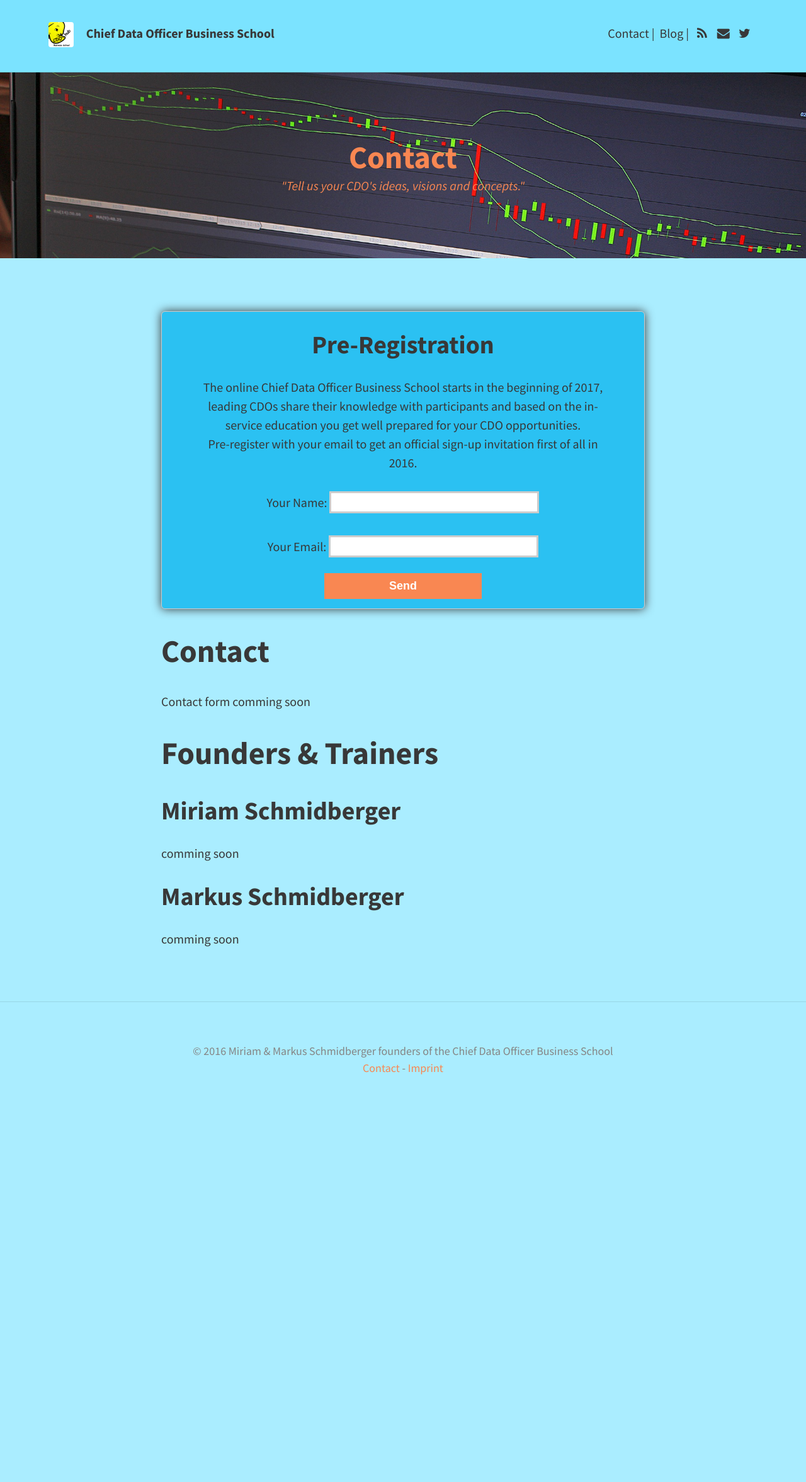
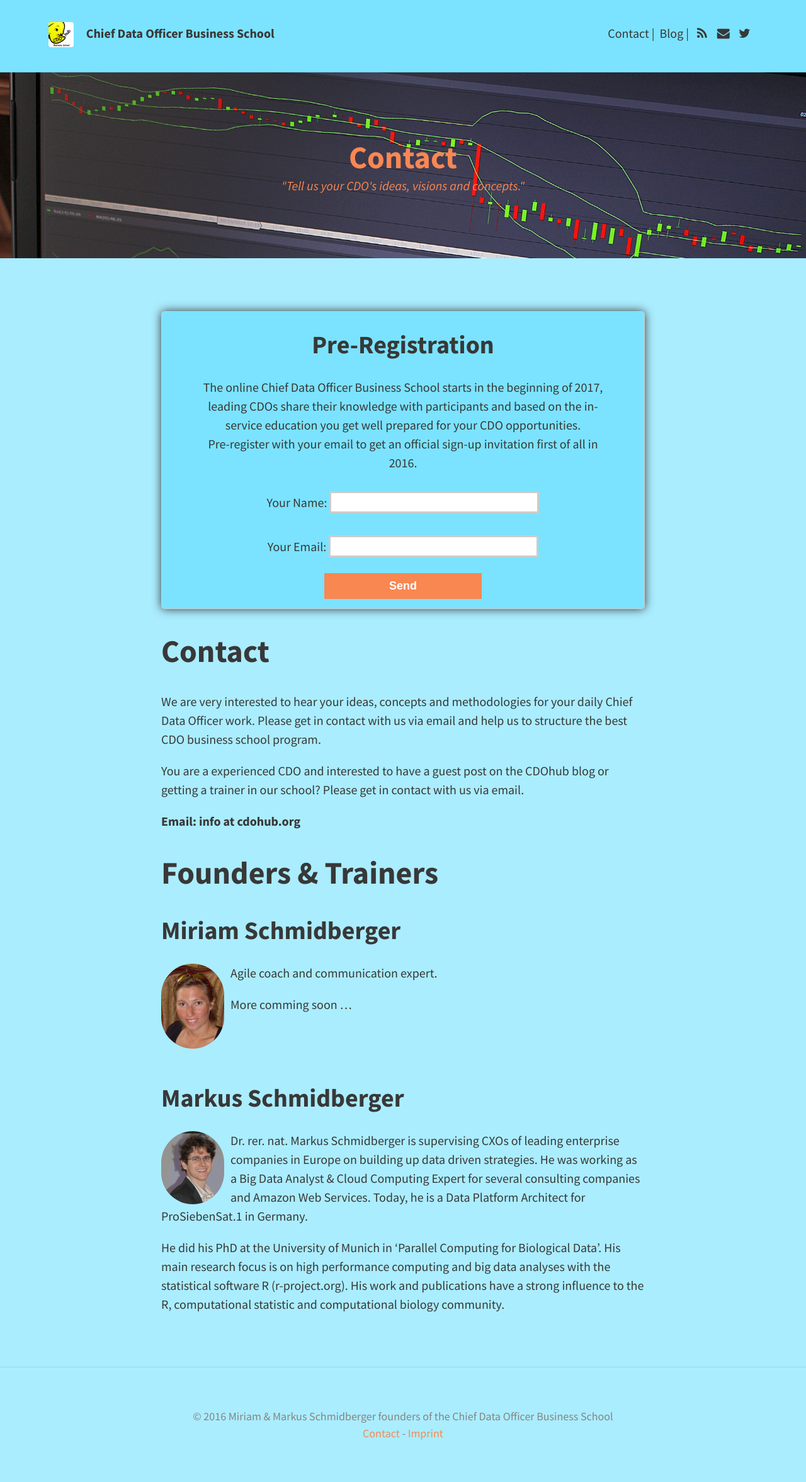
Before and after one commit to schmidb/CDOhub, a Jekyll site: the page built from contact.md, in a window 1280 px wide. Shown: the whole page at 63% size. Built offline with Jekyll 4.4.1, drawn with Linux system fonts in a browser that asks for light colours; nearby versions of some CDN libraries; before the commit the page ends 1773 px from its top, so only the background shows below that.

Commit message:
new image folder layout and contact update

```diff
--- a/contact.md
+++ b/contact.md
@@ -3,18 +3,44 @@ layout: page
 title: Contact
 subtitle: Tell us your CDO's ideas, visions and concepts.
 permalink: /contact/
-feature-img: "img/banner-643724.jpg"
+feature-img: "img/header/banner-643724.jpg"
 ---
 
 {% include preregistration.html %}
 
 # Contact
-Contact form comming soon
+We are very interested to hear your ideas, concepts and methodologies
+for your daily Chief Data Officer work. Please get in contact with us
+via email and help us to structure the best CDO business school program.
+
+You are a experienced CDO and interested to have a guest post on the
+CDOhub blog or getting a trainer in our school? Please get in contact
+with us via email.
+
+**Email: info at cdohub.org**
 
 # Founders & Trainers
 
 ## Miriam Schmidberger
-comming soon
+![Miriam](/img/miriam.jpg){:style="width:100px; float: left;
+margin-right: 10px; border-radius: 53px;"}
+Agile coach and communication expert.
+
+More comming soon ...
+
+<br><br>
 
 ## Markus Schmidberger
-comming soon
+![Markus](/img/markus.jpeg){:style="width:100px; float: left;
+margin-right: 10px; border-radius: 53px;"}
+Dr. rer. nat. Markus Schmidberger is supervising CXOs of leading
+enterprise companies in Europe on building up data driven strategies.
+He was working as a Big Data Analyst & Cloud Computing Expert for several
+consulting companies and Amazon Web Services. Today, he is a Data
+Platform Architect for ProSiebenSat.1 in Germany.
+
+He did his PhD at the University of Munich in 'Parallel Computing for
+Biological Data'. His main research focus is on high performance
+computing and big data analyses with the statistical software R
+(r-project.org). His work and publications have a strong influence to
+the R,  computational statistic and computational biology community.
--- a/css/main.scss
+++ b/css/main.scss
@@ -20,7 +20,7 @@
 
 // Form
 div#form_sample{
-  background-color:#2BC1F2;
+  background-color:rgba(60, 214, 255, 0.43);
   text-align:center;
   border:1px solid #ccc;
   width:100%;
```
Also changed, not shown: home.md (+5 -5 lines), imprint.md (+6 -6 lines), thankspreregistration.md (+1 -1 lines), img/header/banner-1044114.jpg (renamed from img/banner-1044114.jpg), img/header/banner-643724.jpg (renamed from img/banner-643724.jpg), img/header/banner-723917.jpg (renamed from img/banner-723917.jpg), img/header/banner-786084.jpg (renamed from img/banner-786084.jpg), img/header/banner-904884.jpg (renamed from img/banner-904884.jpg), img/header/banner-904886.jpg (renamed from img/banner-904886.jpg), img/header/banner-911612.jpg (renamed from img/banner-911612.jpg), img/header/banner-911635.jpg (renamed from img/banner-911635.jpg), img/icons/business-table.png (renamed from img/business-table.png), img/icons/businessman.png (renamed from img/businessman.png), img/icons/men-exchanging-symbol.png (renamed from img/men-exchanging-symbol.png), 3 more files.
